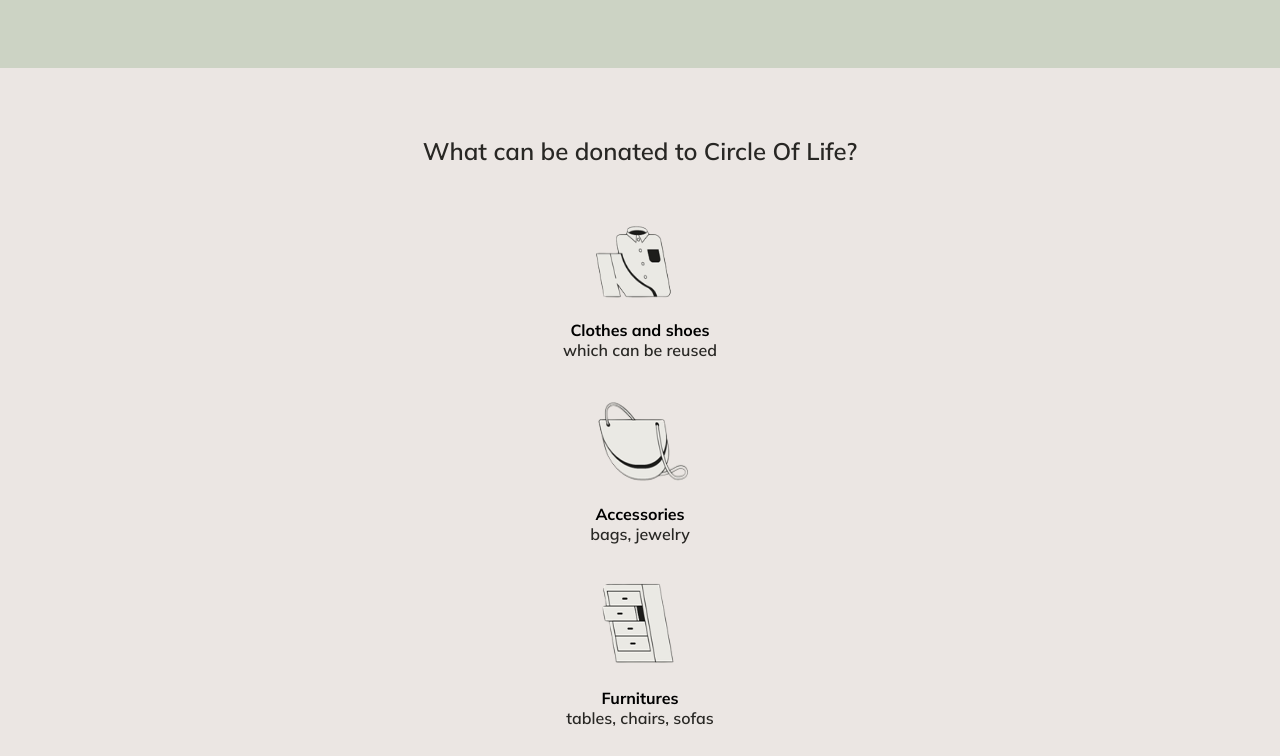
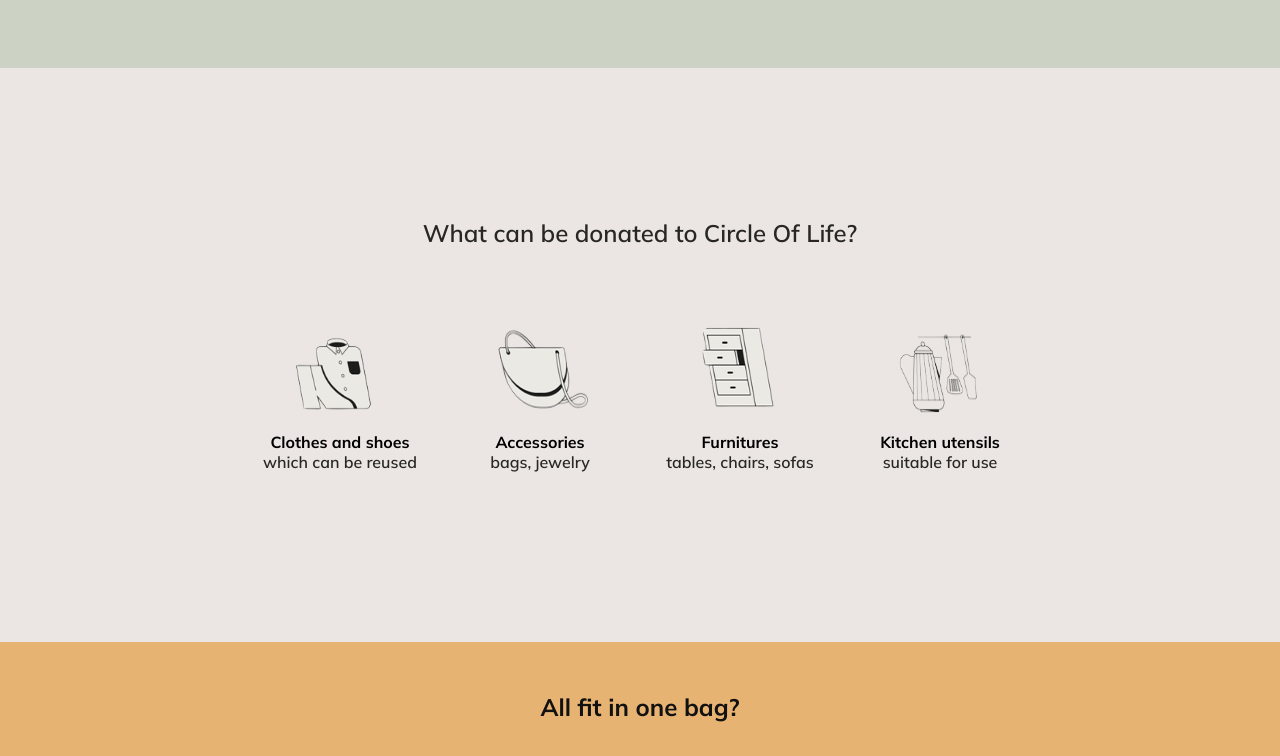
Before and after one commit to syzwnftr/circle-of-life, a React (Create React App) app: page / in a window 1280 px wide. Shown: the part 3767-4523 px from the top of the page. Built offline with nearby package versions, Linux system fonts and the light colour scheme; the HTML template or start-up script is replaced by a standard one.

Commit message:
Added media-query

```diff
--- a/src/components/things/Thing.css
+++ b/src/components/things/Thing.css
@@ -42,3 +42,23 @@
 .t-bold {
     font-weight: bold;
 }
+
+@media screen and (min-width: 813px) {
+    .t {
+        margin: 150px 0;
+    }
+
+    .t-wrapper {
+        padding: 0 30px;
+    }
+
+    .t-title {
+        margin-bottom: 60px;
+    }
+
+    .t-item-wrapper {
+        flex-direction: row;
+        justify-content: center;
+        align-items: center;
+    }
+}
```
